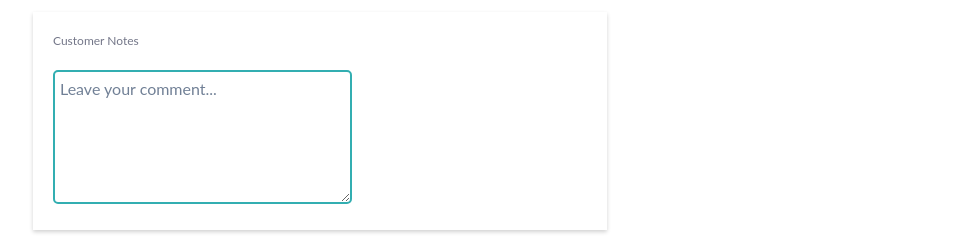
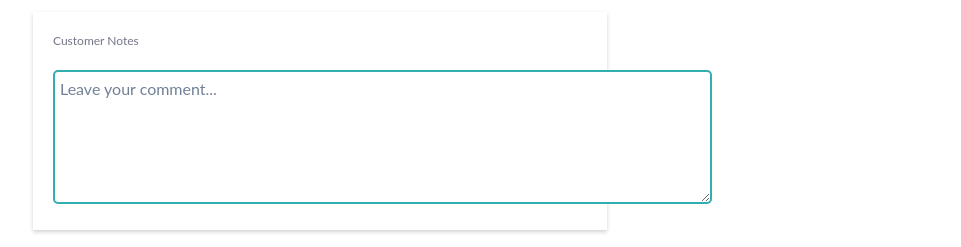
Before and after one commit to SujeetYT/netmedsclone, a React (Create React App) app: page /payment in a window 1280 px wide. Shown: the part 896-1143 px from the top of the page, without its empty margins (159-1120 px from the left). Built offline with nearby package versions, Linux system fonts and the light colour scheme; no server answers; sample sign-in values are in the browser's storage.

Commit message:
textarea size increased

```diff
--- a/src/pages/PaymentPage/orderReview.jsx
+++ b/src/pages/PaymentPage/orderReview.jsx
@@ -1,4 +1,4 @@
-import { Grid, GridItem, Spinner } from "@chakra-ui/react";
+import { Grid, GridItem, Spinner, color } from "@chakra-ui/react";
 import {SlideAddress} from "./rSlideAddressPage"
 import { OrderStatus } from "./orderStatus";
 import React, { useContext } from "react"
@@ -231,7 +231,7 @@ const PaymentDetails={
 
             <Box  padding='10px'mb='60px' id='boxshadow' >
               <Text color='rgba(21,27,57,.6)' fontSize='12px'  mb='20px'>Customer Notes</Text>
-              <textarea style={{padding: '5px', border: '2px solid #32aeb1', borderRadius: '5px'}} name="paragraph_text" cols="30" rows="5" placeholder="Leave your comment..." ></textarea>
+              <textarea style={{padding: '5px', border: '2px solid #32aeb1', borderRadius: '5px', color:'#32aeb1'}} name="paragraph_text" cols="70" rows="5" placeholder="Leave your comment..." ></textarea>
             </Box>
           </Box>
 
```
